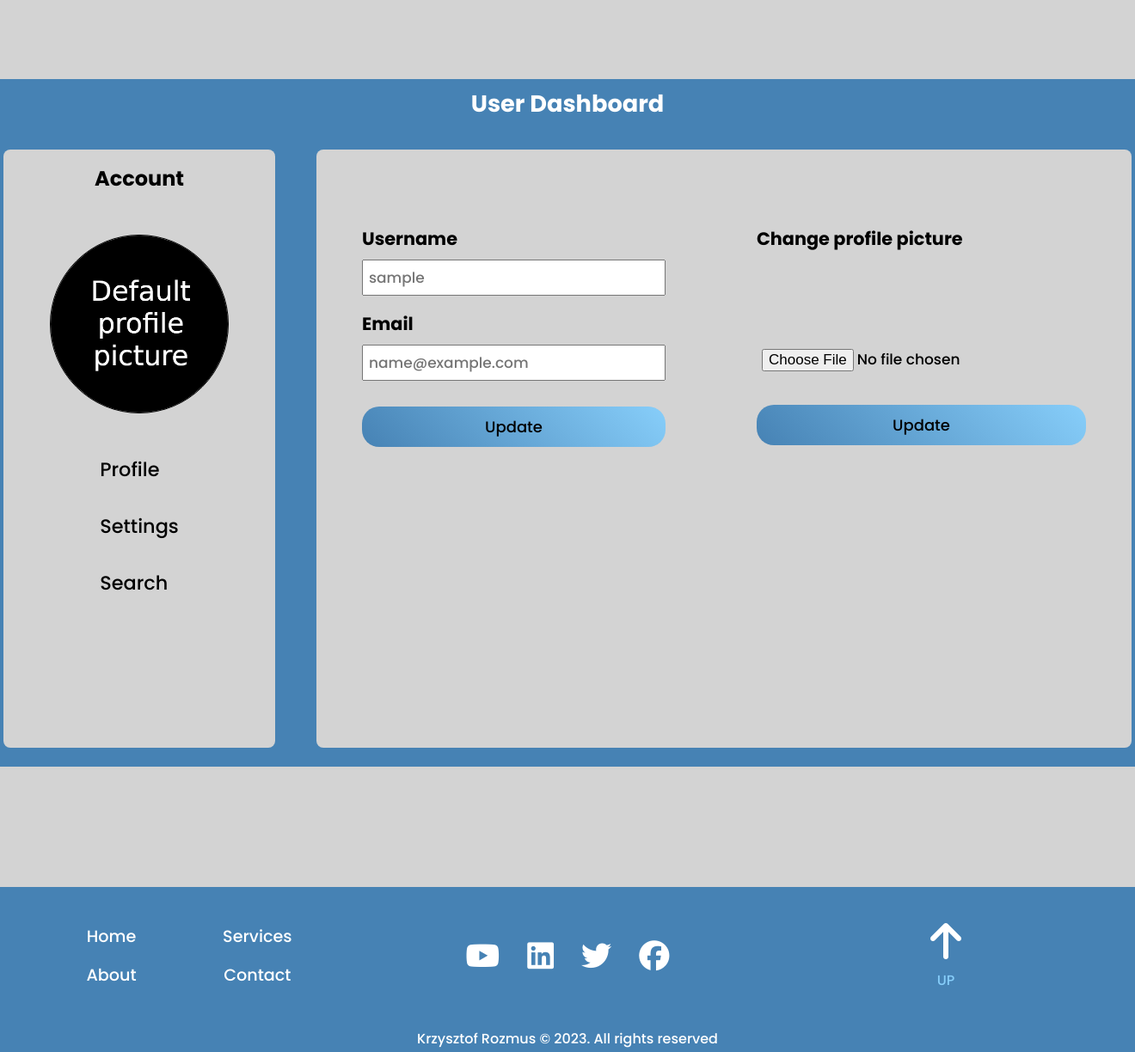
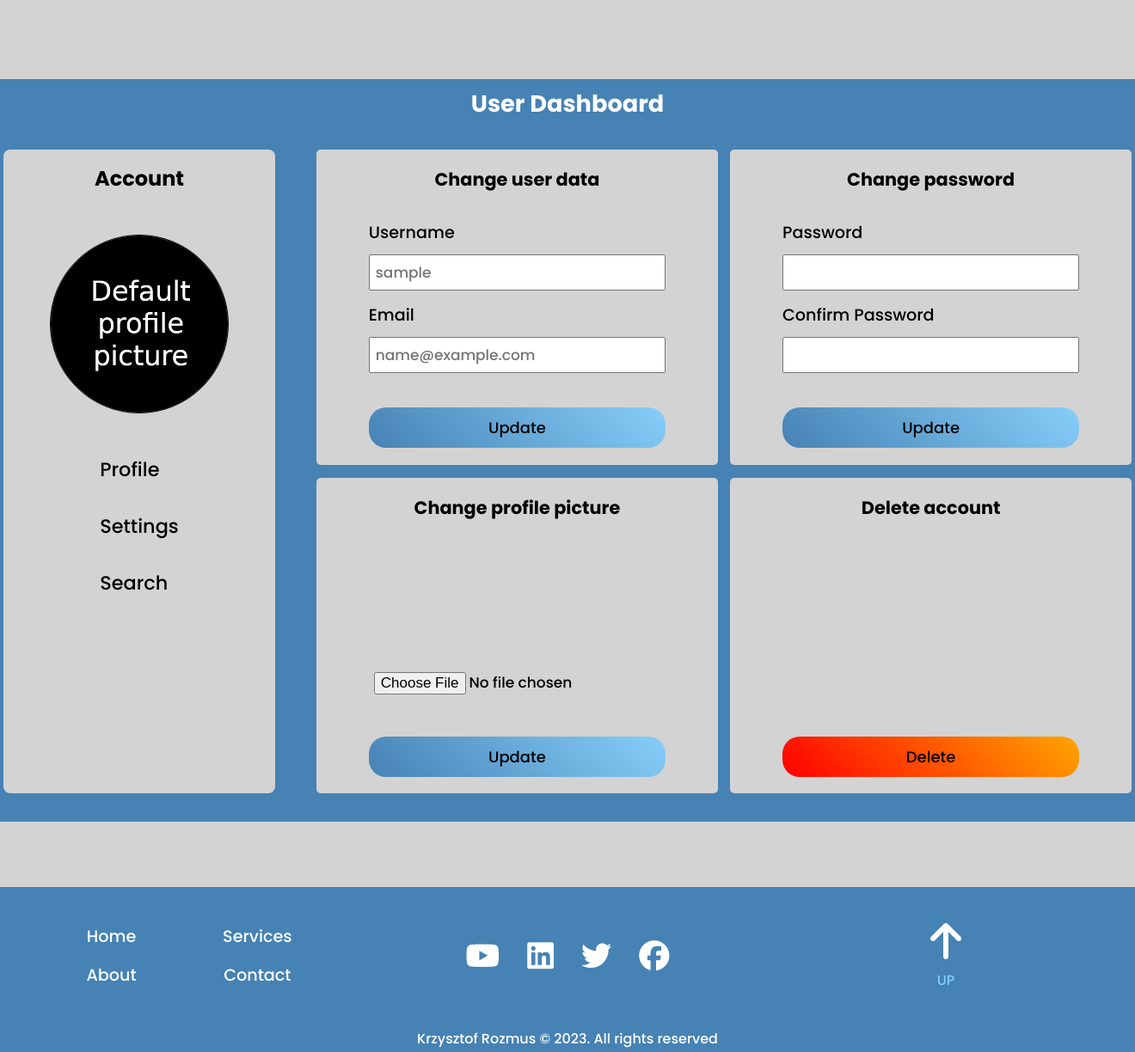
Before and after one commit to KrzysztofRozmus/flask-blog, a Flask app: page /settings/1 in a window 1320 px wide. Shown: the part 68-1292 px from the top of the page at 86% size. Run offline with Flask 3, Linux system fonts and the light colour scheme; the visitor is signed in with stand-in values (Sample User, id 1); data comes from the database, SQL or seed files in the repository; some libraries are stand-ins or nearby versions.

Commit message:
Add account delete & password change frontend

```diff
--- a/blog/forms/user.py
+++ b/blog/forms/user.py
@@ -1,10 +1,11 @@
 from flask_wtf import FlaskForm
 from flask_login import current_user
-from wtforms import StringField, EmailField, SubmitField
+from wtforms import StringField, EmailField, SubmitField, PasswordField
 from flask_wtf.file import FileField, FileAllowed
-from wtforms.validators import Length, ValidationError
+from wtforms.validators import Length, ValidationError, DataRequired, EqualTo
 from blog.models.user import User
 from blog import db
+from werkzeug.security import check_password_hash
 
 
 class UserForm(FlaskForm):
@@ -35,3 +36,26 @@ class LogoForm(FlaskForm):
     picture = FileField(validators=[FileAllowed(["jpg", "png", "gif"])])
 
     submit_pic = SubmitField("Update")
+
+
+class ChangePasswordForm(FlaskForm):
+
+    password = PasswordField(validators=[DataRequired()])
+
+    confirm_password = PasswordField(validators=[DataRequired(),
+                                                 Length(min=3, max=60),
+                                                 EqualTo("password", "Field must be equal to Password.")])
+
+    submit = SubmitField("Update")
+
+    def validate_password(self, password):
+        try:
+            user_in_db = db.session.execute(db.select(User).filter_by(email=self.user_email_in_db.email)).scalar()
+            user_password = check_password_hash(user_in_db.password, password.data)
+
+            if not user_password:
+                raise ValidationError("Invalid password.", "danger")
+
+        # Handle this error if self.user_email_in_db.email is NoneType. It occurs if user put invalid email.
+        except AttributeError:
+            pass
--- a/blog/routes.py
+++ b/blog/routes.py
@@ -1,7 +1,7 @@
 from blog import app, db, login_manager, current_datetime
 from flask import render_template, redirect, url_for, flash
 from blog.forms.auth import SignupForm, LoginForm
-from blog.forms.user import UserForm, LogoForm
+from blog.forms.user import UserForm, LogoForm, ChangePasswordForm
 from blog.models.user import User
 from blog.models.post import Post
 from flask_login import login_user, login_required, logout_user, current_user
@@ -98,6 +98,7 @@ def user_dashboard():
 def settings(id):
     form = UserForm()
     profile_pic_form = LogoForm()
+    change_user_password = ChangePasswordForm()
 
     pic_file = url_for("static", filename=f"profile_pics/{current_user.profile_pic}")
 
@@ -131,8 +132,11 @@ def settings(id):
             if current_user.profile_pic == "default_pic.png":
                 pass
             else:
-                profile_pic_path = os.path.join(app.config['UPLOAD_FOLDER'], current_user.profile_pic)
-                os.remove(profile_pic_path)
+                try:
+                    profile_pic_path = os.path.join(app.config['UPLOAD_FOLDER'], current_user.profile_pic)
+                    os.remove(profile_pic_path)
+                except FileNotFoundError:
+                    pass
 
             user_data_to_update.profile_pic = profile_picture
             db.session.commit()
@@ -140,11 +144,15 @@ def settings(id):
             flash("Profile picture changed successfully", "success")
             return redirect(url_for("user_dashboard"))
 
+    elif change_user_password.submit.data and form.validate():
+        pass
+
     return render_template("user/settings.html",
                            form=form,
                            profile_pic_form=profile_pic_form,
                            user_data_to_update=user_data_to_update,
-                           pic_file=pic_file)
+                           pic_file=pic_file,
+                           change_user_password=change_user_password)
 
 
 @app.route("/posts_page/<int:id>", methods=["GET", "POST"])
--- a/blog/static/user/dashboard.css
+++ b/blog/static/user/dashboard.css
@@ -1,10 +1,10 @@
 .general {
     background-color: steelblue;
-    height: 50rem;
+    height: 54rem;
     width: 85rem;
     display: block;
     margin-top: 10rem;
-    border-radius: 8px;
+    border-radius: 5px;
     padding: 0.5rem 1.5rem 1.5rem 1.5rem;
 }
 
@@ -24,16 +24,15 @@
     margin-bottom: 2rem;
 }
 
-.jeden h1 {
+.user-dashboard-title h1 {
     color: white;
     font-size: 1.7rem;
 }
 
 .dwa {
     display: flex;
-    height: 100%;
     gap: 3rem;
-    height: 43.5rem;
+    height: 90%;
     border-radius: 8px;
 }
 
@@ -68,12 +67,28 @@
     object-fit: cover;
 }
 
+
 .user-main {
+    background-color: steelblue;
+    gap: 0.9rem;
+}
+
+.user-main-profile {
     background-color: lightgray;
+}
+
+.user-main,
+.user-main-profile {
     flex: 6;
     border-radius: 8px;
-    display: flex;
-    justify-content: center;
+    display: grid;
+    grid-template-columns: repeat(2, 1fr);
+    grid-template-rows: repeat(2, 1fr);
+}
+
+.user-main p {
+    text-align: center;
+    margin-bottom: 2rem;
 }
 
 .account-menu {
@@ -98,6 +114,10 @@
     gap: 2rem
 }
 
+.user-data-labels {
+    font-size: 1.2rem;
+}
+
 .user-profile-data,
 .user-profile-labels {
     display: flex;
@@ -110,20 +130,33 @@
     font-size: 1.5rem;
 }
 
-/* .update-user-form {
-    margin-top: 5.4rem;
-    margin-left: 5rem;
-} */
-
-.update-user-form {
-    display: flex;
-    justify-content: space-around;
-    width: 100%;
-}
-
 .update-user-form-label {
     font-size: 1.3rem;
     font-weight: 600;
+}
+
+.user-change-logo {
+    display: flex;
+    flex-direction: column;
+    justify-content: space-between;
+}
+
+.user-delete-account {
+    display: flex;
+    flex-direction: column;
+    text-align: center;
+    justify-content: space-between;
+}
+
+.user-change-credentials,
+.user-change-password,
+.user-change-logo,
+.user-delete-account {
+    padding: 1.2rem 3.8rem;
+    height: 100%;
+    background-color: lightgray;
+    border-radius: 5px;
+
 }
 
 .update-user-button {
@@ -133,7 +166,16 @@
     color: black;
     font-size: 18px;
     background-image: linear-gradient(45deg, steelblue, lightskyblue);
-    margin-top: 2rem;
+    margin-top: 2.6rem;
+    width: 100%;
+}
+
+#delete-account-button {
+    background-image: linear-gradient(45deg, red, orange);
+}
+
+.email-and-confirmpassword {
+    margin-top: 1rem;
 }
 
 .update-user-button:active {
@@ -144,25 +186,13 @@
     cursor: pointer;
 }
 
-#email-title-update {
-    margin-top: 1.2rem;
-}
 
-.user-change-logo,
-.user-change-credencials {
-    display: flex;
-    flex-direction: column;
-    margin-top: 5.5rem;
-}
 
-.user-change-logo p {
-    margin-bottom: 6.6rem;
-}
-
+/* ================================ Portable devices ================================ */
 
 @media (max-width: 1100px) {
     .main-content {
-        height: 1600px;
+        min-height: 2400px;
     }
 
     .dwa {
--- a/blog/templates/user/dashboard.html
+++ b/blog/templates/user/dashboard.html
@@ -5,7 +5,7 @@
 
 <div class="general">
 
-    <div class="jeden">
+    <div class="user-dashboard-title">
         <h1>User Dashboard</h1>
     </div>
 
@@ -26,7 +26,7 @@
         </div>
 
 
-        <div class="user-main">
+        <div class="user-main-profile">
 
             {% if current_user.is_authenticated %}
 
--- a/blog/templates/user/settings.html
+++ b/blog/templates/user/settings.html
@@ -5,7 +5,7 @@
 
 <div class="general">
 
-    <div class="jeden">
+    <div class="user-dashboard-title">
         <h1>User Dashboard</h1>
     </div>
 
@@ -28,31 +28,59 @@
 
         <div class="user-main">
 
-            <form action="" class="update-user-form" method="POST" enctype="multipart/form-data">
+            <form method="POST">
                 {{ form.hidden_tag() }}
 
-                <div class="user-change-credencials">
-                    {{ render_field(form.username.label, class="update-user-form-label") }}
+                <div class="user-change-credentials">
+                    <p class="update-user-form-label">Change user data</p>
 
-                    {{ render_field(form.username, class="form-field", placeholder=current_user.username, minlength="3")}}
+                    {{ render_field(form.username.label, class="user-data-labels") }}
+                    {{ render_field(form.username, class="form-field", placeholder=current_user.username,
+                    minlength="3")}}
 
-                    <div id="email-title-update">
-                        {{ render_field(form.email.label, class="update-user-form-label") }}
+                    <div class="email-and-confirmpassword">
+                        {{ render_field(form.email.label, class="user-data-labels") }}
+                        {{ render_field(form.email, class="form-field", placeholder=current_user.email) }}
+                    </div>
+                    {{ form.submit(class="update-user-button") }}
+                </div>
+            </form>
+
+            <form action="" method="POST">
+                {{ form.hidden_tag() }}
+
+                <div class="user-change-password">
+                    <p class="update-user-form-label">Change password</p>
+
+                    {{ render_field(change_user_password.password.label, class="user-data-labels") }}
+                    {{ render_field(change_user_password.password, class="form-field") }}
+
+                    <div class="email-and-confirmpassword">
+                        {{ render_field(change_user_password.confirm_password.label, class="user-data-labels") }}
+                        {{ render_field(change_user_password.confirm_password, class="form-field") }}
                     </div>
 
-                    {{ render_field(form.email, class="form-field", placeholder=current_user.email) }}
+                    {{ change_user_password.submit(class="update-user-button") }}
+                </div>
+            </form>
 
-                    {{ form.submit(class="update-user-button") }}
-                </div>
+            <form action="" method="POST" enctype="multipart/form-data">
+                {{ form.hidden_tag() }}
 
                 <div class="user-change-logo">
                     <p class="update-user-form-label">Change profile picture</p>
 
-                    {{ render_field(profile_pic_form.picture, class="form-field") }}
-
-                    {{ profile_pic_form.submit_pic(class="update-user-button") }}
+                    <div>
+                        {{ render_field(profile_pic_form.picture, class="form-field") }}
+                        {{ profile_pic_form.submit_pic(class="update-user-button") }}
+                    </div>
                 </div>
             </form>
+
+            <div class="user-delete-account">
+                <p class="update-user-form-label">Delete account</p>
+                <a class="update-user-button" id="delete-account-button" href="">Delete</a>
+            </div>
 
 
         </div>
```
Also changed, not shown: other parts of blog/static/user/dashboard.css (+26 -2 lines).
